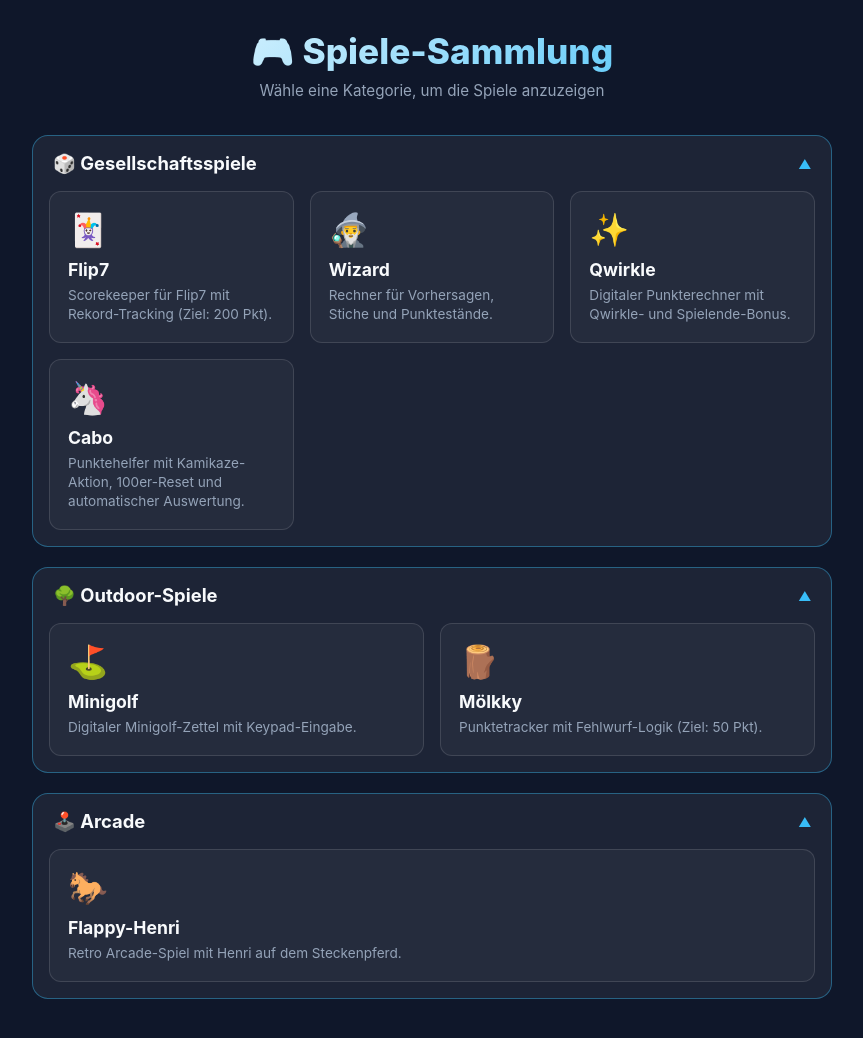
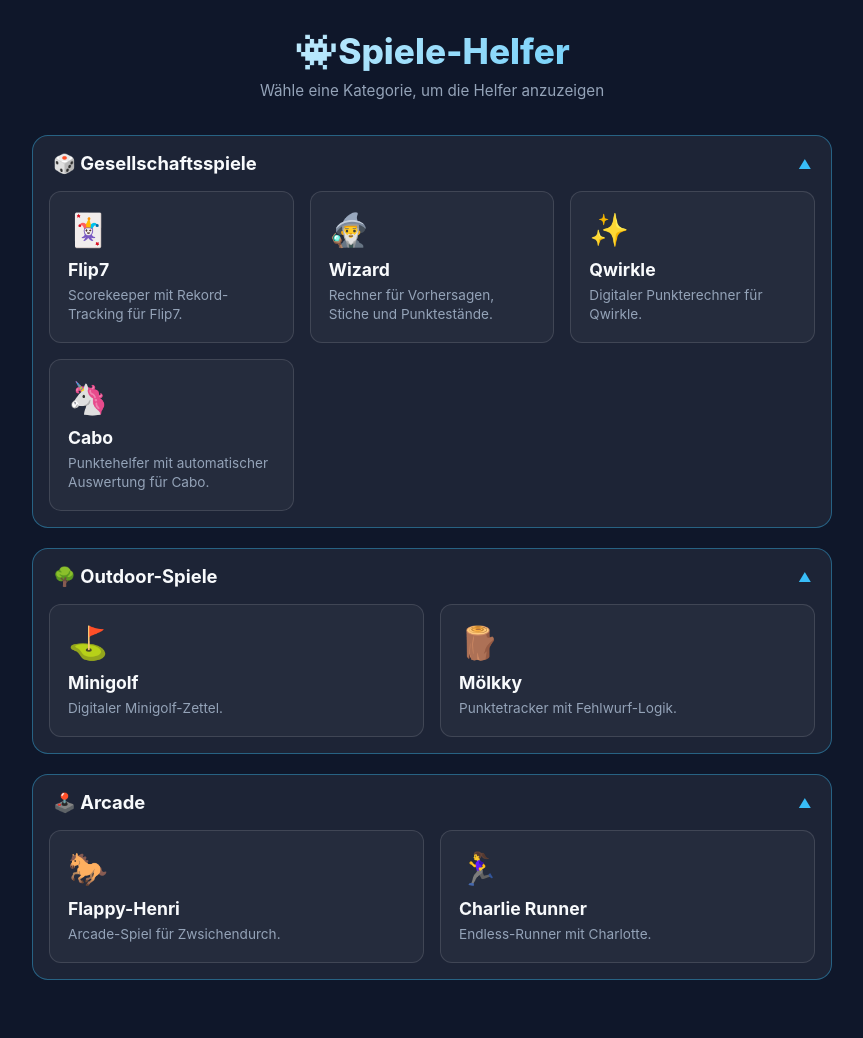
Before and after one commit to hrsnr/spiele-dashboard, a plain HTML site: page index.html in a window 1280 px wide. Shown: the whole page, without its empty margins (208-1071 px from the left). Drawn offline with Linux system fonts and the light colour scheme.

Commit message:
Update index.html
Beschreibungstexte angepasst. Charlie Runner hinzugefügt

```diff
--- a/index.html
+++ b/index.html
@@ -153,8 +153,8 @@
 
 <div class="container">
   <header>
-    <h1>🎮 Spiele-Sammlung</h1>
-    <p class="subtitle">Wähle eine Kategorie, um die Spiele anzuzeigen</p>
+    <h1>👾<span class="gradient-text">Spiele-Helfer</span></h1>
+    <p class="subtitle">Wähle eine Kategorie, um die Helfer anzuzeigen</p>
   </header>
 
   <!-- 1. Kategorie: Gesellschaftsspiele -->
@@ -169,7 +169,7 @@
         <div>
           <div class="icon">🃏</div>
           <div class="title">Flip7</div>
-          <div class="desc">Scorekeeper für Flip7 mit Rekord-Tracking (Ziel: 200 Pkt).</div>
+          <div class="desc">Scorekeeper mit Rekord-Tracking für Flip7.</div>
         </div>
       </a>
 
@@ -185,7 +185,7 @@
         <div>
           <div class="icon">✨</div>
           <div class="title">Qwirkle</div>
-          <div class="desc">Digitaler Punkterechner mit Qwirkle- und Spielende-Bonus.</div>
+          <div class="desc">Digitaler Punkterechner für Qwirkle.</div>
         </div>
       </a>
 
@@ -193,7 +193,7 @@
         <div>
           <div class="icon">🦄</div>
           <div class="title">Cabo</div>
-          <div class="desc">Punktehelfer mit Kamikaze-Aktion, 100er-Reset und automatischer Auswertung.</div>
+          <div class="desc">Punktehelfer mit automatischer Auswertung für Cabo.</div>
         </div>
       </a>
     </div>
@@ -210,7 +210,7 @@
         <div>
           <div class="icon">⛳</div>
           <div class="title">Minigolf</div>
-          <div class="desc">Digitaler Minigolf-Zettel mit Keypad-Eingabe.</div>
+          <div class="desc">Digitaler Minigolf-Zettel.</div>
         </div>
       </a>
 
@@ -218,7 +218,7 @@
         <div>
           <div class="icon">🪵</div>
           <div class="title">Mölkky</div>
-          <div class="desc">Punktetracker mit Fehlwurf-Logik (Ziel: 50 Pkt).</div>
+          <div class="desc">Punktetracker mit Fehlwurf-Logik.</div>
         </div>
       </a>
     </div>
@@ -235,9 +235,18 @@
         <div>
           <div class="icon">🐎</div>
           <div class="title">Flappy-Henri</div>
-          <div class="desc">Retro Arcade-Spiel mit Henri auf dem Steckenpferd.</div>
+          <div class="desc">Arcade-Spiel für Zwsichendurch.</div>
         </div>
       </a>
+      <a href="spiele/charlie_run.html" class="game-card">
+       <div>
+         <div class="icon">🏃‍♀️</div>
+         <div class="title">Charlie Runner</div>
+         <div class="desc">Endless-Runner mit Charlotte.</div>
+       </div>
+      </a>
+
+
     </div>
   </details>
 
```
